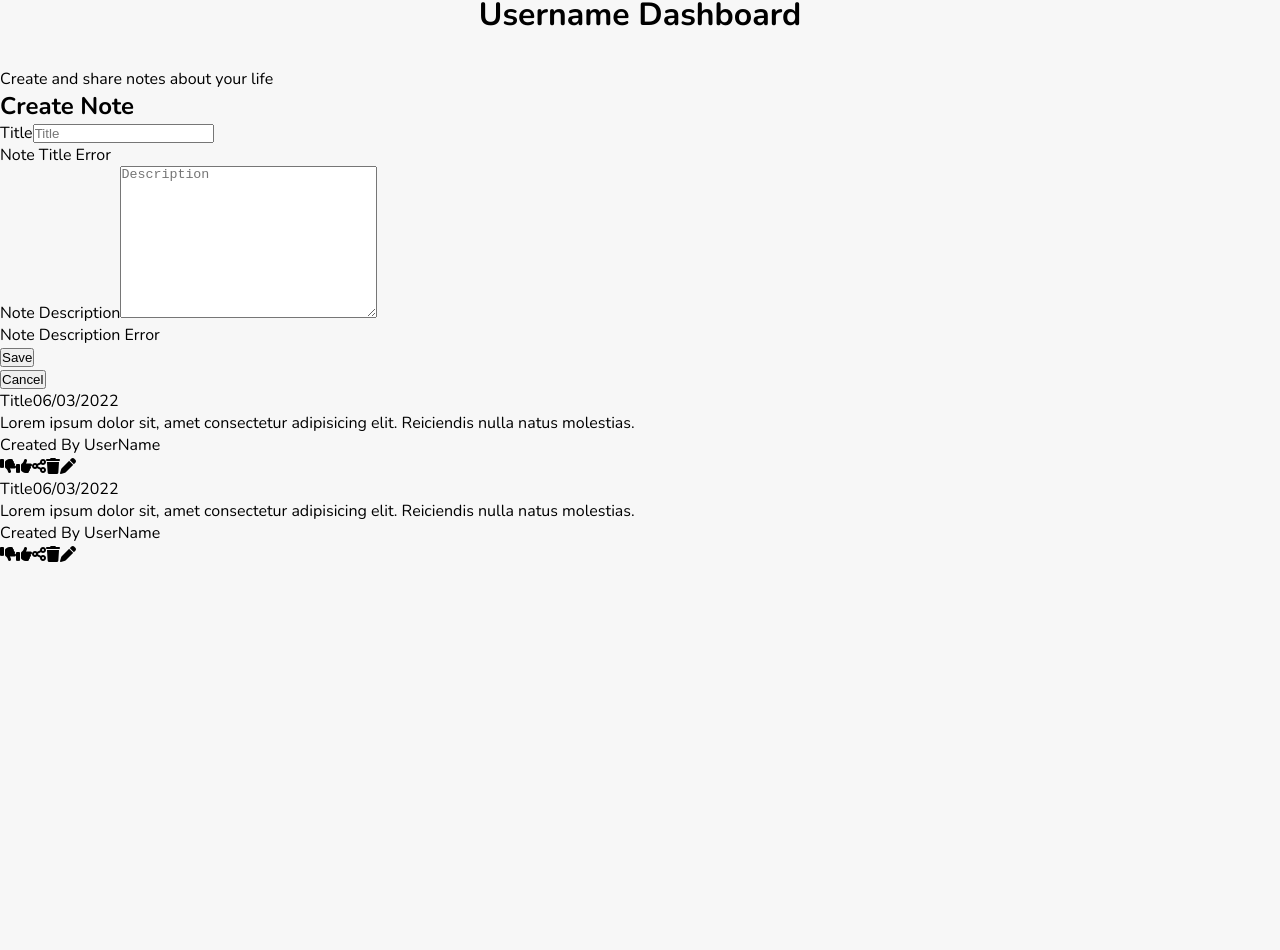
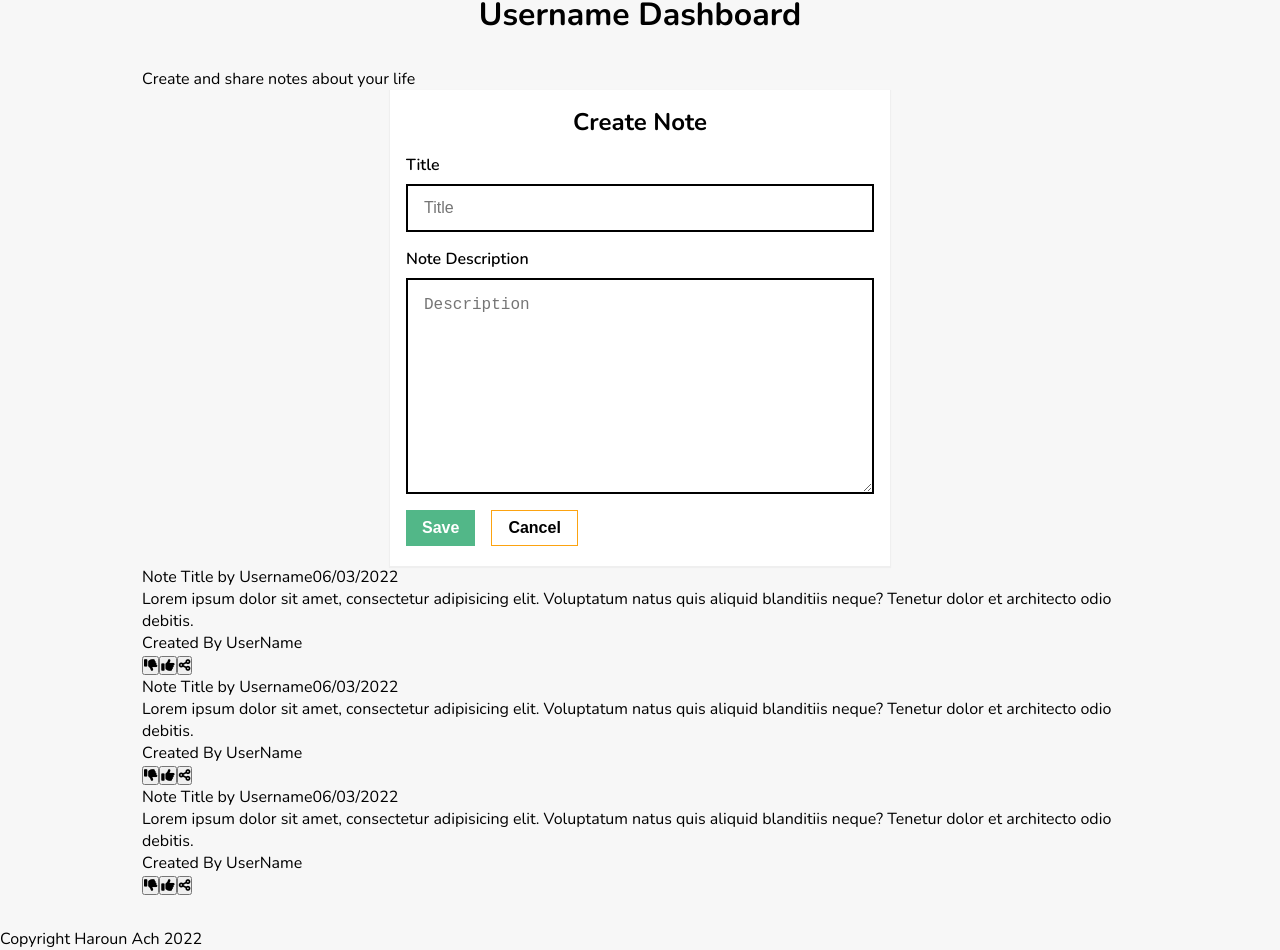
Before and after one commit to harounach/noteshar, a Next.js app: page /dashboard in a window 1280 px wide. Shown: the part 111-1061 px from the top of the page. Before the commit the page ends 800 px from the top, so only its background shows below. Built offline with nearby package versions, Linux system fonts and the light colour scheme.

Commit message:
Update dashboard page

```diff
--- a/pages/dashboard.module.scss
+++ b/pages/dashboard.module.scss
@@ -0,0 +1,33 @@
+// page
+.page {
+  height: 100%;
+  display: flex;
+  flex-direction: column;
+  justify-content: flex-start;
+
+  // page__header
+  &__header {
+    width: 100%;
+    flex-shrink: 0;
+  }
+
+  // page__main
+  &__main {
+    width: 100%;
+    margin-bottom: 2rem;
+  }
+
+  // page__footer
+  &__footer {
+    margin-top: auto;
+    flex-shrink: 0;
+  }
+
+  // page__center
+  &__center {
+    width: 100%;
+    display: flex;
+    justify-content: center;
+    align-items: center;
+  }
+}
--- a/pages/dashboard.tsx
+++ b/pages/dashboard.tsx
@@ -1,8 +1,10 @@
 import type { NextPage } from "next";
 import Head from "next/head";
+import classNames from "classnames";
 import styles from "./dashboard.module.scss";
 
 import Appbar from "../components/Appbar/Appbar";
+import Button from "../components/Button/Button";
 
 const Dashboard: NextPage = () => {
   const logoStyles = {
@@ -11,7 +13,7 @@ const Dashboard: NextPage = () => {
   };
 
   return (
-    <div className={styles.container}>
+    <div className={classNames(styles.page)}>
       <Head>
         <title>NoteShar Dashboard</title>
         <meta name="description" content="NoteShar Dashboard" />
@@ -19,48 +21,60 @@ const Dashboard: NextPage = () => {
       </Head>
 
       {/* Appbar */}
-      <Appbar />
+      <Appbar customClasses={classNames(styles.page__header, "container")} />
 
-      <main className="main">
+      <main className={classNames("main", styles.page__main)}>
+        <div className="container">
           <h1 className="title">Username Dashboard</h1>
           <p>Create and share notes about your life</p>
-        <div className="note-dialog">
-          <form className="note-form">
-            <div className="note-form__title-wrapper">
-              <h2 className="note-form__title">Create Note</h2>
+          <div className={classNames(styles.page__center)}>
+            <form className="form">
+              <div className="form__section">
+                <h2 className="form__title">Create Note</h2>
               </div>
-            <div className="note-form__control">
-              <label htmlFor="note-title" className="note-form__label">
+              <div className="form__section input-control">
+                <label htmlFor="note-title" className="input-control__label">
                   Title
                 </label>
                 <input
-                className="note-form__input"
+                  className="input-control__input"
                   type="text"
                   id="note-title"
                   name="note_title"
                   placeholder="Title"
                 />
-              <p className="note-form__error">Note Title Error</p>
+                <p className="input-control__error">Note Title Error</p>
               </div>
-            <div className="note-form__control">
-              <label htmlFor="note-description" className="note-form__label">
+              <div className="form__section input-control">
+                <label
+                  htmlFor="note-description"
+                  className="input-control__label"
+                >
                   Note Description
                 </label>
                 <textarea
-                className="note-form__area"
+                  className="input-control__area"
                   name="note_description"
                   id="note-description"
                   placeholder="Description"
                   cols={30}
                   rows={10}
                 ></textarea>
-              <p className="note-form__error">Note Description Error</p>
+                <p className="input-control__error">Note Description Error</p>
               </div>
-            <div className="note-form__submit-wrapper">
-              <button className="note-form__submit">Save</button>
+              <div className="form__section">
+                <div className="form__btn-group">
+                  <Button customClasses={classNames("note-form__submit")}>
+                    Save
+                  </Button>
+
+                  <Button
+                    variant="cancel"
+                    customClasses={classNames("note-form__submit")}
+                  >
+                    Cancel
+                  </Button>
                 </div>
-            <div className="note-form__submit-wrapper">
-              <button className="note-form__submit">Cancel</button>
               </div>
             </form>
           </div>
@@ -68,14 +82,15 @@ const Dashboard: NextPage = () => {
             {/* Note 1 */}
             <div className="note">
               <div className="note__row">
-              <span className="note__title">Title</span>
+                <span className="note__title">Note Title by Username</span>
                 <span className="note__date">06/03/2022</span>
               </div>
 
               <div className="note__row">
                 <p className="note__description">
-                Lorem ipsum dolor sit, amet consectetur adipisicing elit.
-                Reiciendis nulla natus molestias.
+                  Lorem ipsum dolor sit amet, consectetur adipisicing elit.
+                  Voluptatum natus quis aliquid blanditiis neque? Tenetur dolor
+                  et architecto odio debitis.
                 </p>
               </div>
               <div className="note__row">
@@ -83,11 +98,15 @@ const Dashboard: NextPage = () => {
                   Created By <span className="note__username">UserName</span>
                 </span>
                 <div className="note__actions">
-                <i className="note__btn fa-solid fa-thumbs-down"></i>
-                <i className="note__btn fa-solid fa-thumbs-up"></i>
-                <i className="note__btn fa-solid fa-share-nodes"></i>
-                <i className="note__btn fa-solid fa-trash"></i>
-                <i className="note__btn fa-solid fa-pen"></i>
+                  <button className="note__btn btn btn--icon-btn">
+                    <i className="btn__icon fa-solid fa-thumbs-down"></i>
+                  </button>
+                  <button className="note__btn btn btn--icon-btn">
+                    <i className="btn__icon fa-solid fa-thumbs-up"></i>
+                  </button>
+                  <button className="note__btn btn btn--icon-btn">
+                    <i className="btn__icon fa-solid fa-share-nodes"></i>
+                  </button>
                 </div>
               </div>
             </div>
@@ -95,14 +114,15 @@ const Dashboard: NextPage = () => {
             {/* Note 2 */}
             <div className="note">
               <div className="note__row">
-              <span className="note__title">Title</span>
+                <span className="note__title">Note Title by Username</span>
                 <span className="note__date">06/03/2022</span>
               </div>
 
               <div className="note__row">
                 <p className="note__description">
-                Lorem ipsum dolor sit, amet consectetur adipisicing elit.
-                Reiciendis nulla natus molestias.
+                  Lorem ipsum dolor sit amet, consectetur adipisicing elit.
+                  Voluptatum natus quis aliquid blanditiis neque? Tenetur dolor
+                  et architecto odio debitis.
                 </p>
               </div>
               <div className="note__row">
@@ -110,16 +130,56 @@ const Dashboard: NextPage = () => {
                   Created By <span className="note__username">UserName</span>
                 </span>
                 <div className="note__actions">
-                <i className="note__btn fa-solid fa-thumbs-down"></i>
-                <i className="note__btn fa-solid fa-thumbs-up"></i>
-                <i className="note__btn fa-solid fa-share-nodes"></i>
-                <i className="note__btn fa-solid fa-trash"></i>
-                <i className="note__btn fa-solid fa-pen"></i>
+                  <button className="note__btn btn btn--icon-btn">
+                    <i className="btn__icon fa-solid fa-thumbs-down"></i>
+                  </button>
+                  <button className="note__btn btn btn--icon-btn">
+                    <i className="btn__icon fa-solid fa-thumbs-up"></i>
+                  </button>
+                  <button className="note__btn btn btn--icon-btn">
+                    <i className="btn__icon fa-solid fa-share-nodes"></i>
+                  </button>
+                </div>
+              </div>
+            </div>
+
+            {/* Note 3 */}
+            <div className="note">
+              <div className="note__row">
+                <span className="note__title">Note Title by Username</span>
+                <span className="note__date">06/03/2022</span>
+              </div>
+
+              <div className="note__row">
+                <p className="note__description">
+                  Lorem ipsum dolor sit amet, consectetur adipisicing elit.
+                  Voluptatum natus quis aliquid blanditiis neque? Tenetur dolor
+                  et architecto odio debitis.
+                </p>
+              </div>
+              <div className="note__row">
+                <span className="note__createdby">
+                  Created By <span className="note__username">UserName</span>
+                </span>
+                <div className="note__actions">
+                  <button className="note__btn btn btn--icon-btn">
+                    <i className="btn__icon fa-solid fa-thumbs-down"></i>
+                  </button>
+                  <button className="note__btn btn btn--icon-btn">
+                    <i className="btn__icon fa-solid fa-thumbs-up"></i>
+                  </button>
+                  <button className="note__btn btn btn--icon-btn">
+                    <i className="btn__icon fa-solid fa-share-nodes"></i>
+                  </button>
+                </div>
               </div>
             </div>
           </div>
         </div>
       </main>
+      <footer className={classNames("footer", styles.page__footer)}>
+        <p className="footer__notice">Copyright Haroun Ach 2022</p>
+      </footer>
     </div>
   );
 };
```
Lines whose indentation alone changed are shown as unchanged.
